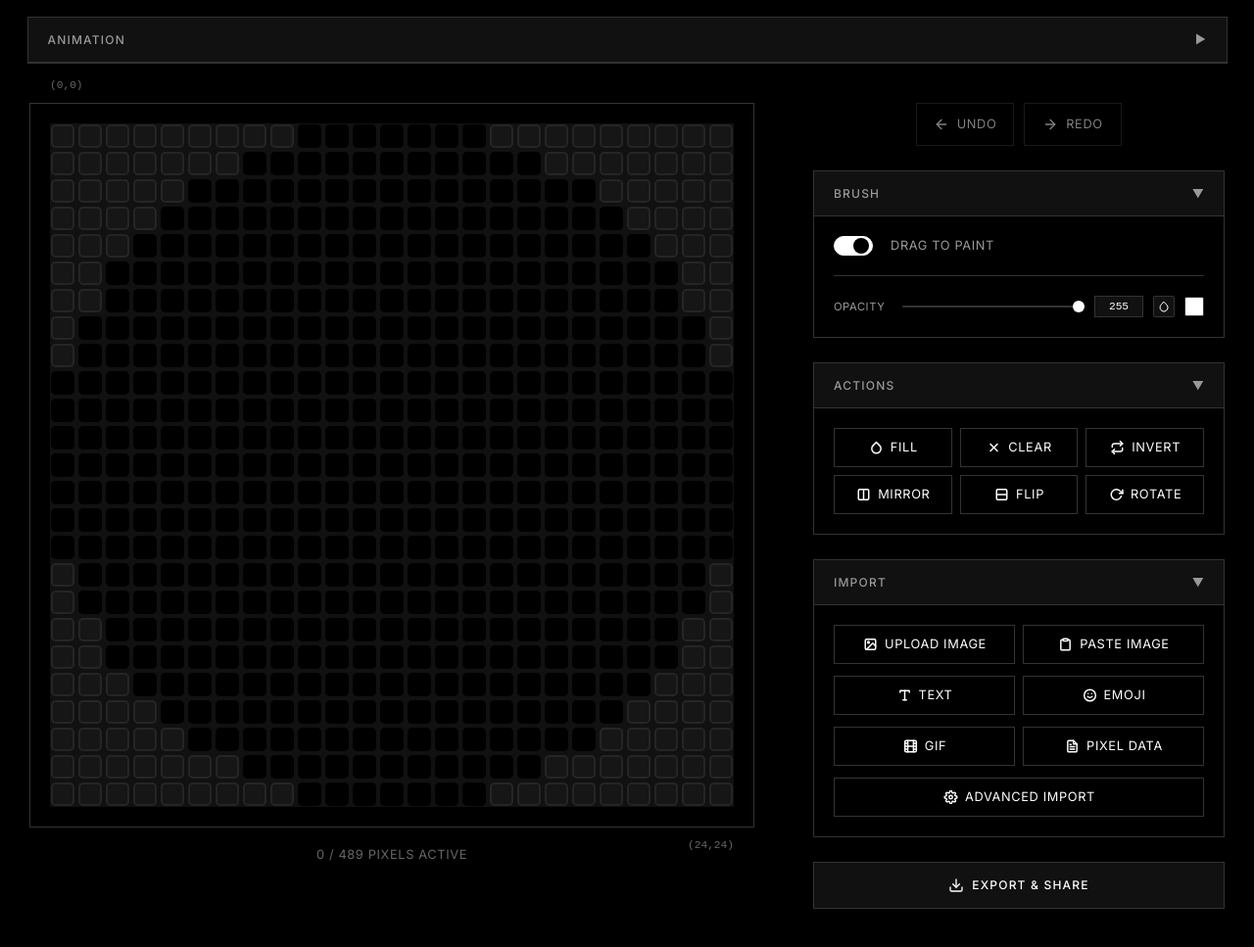
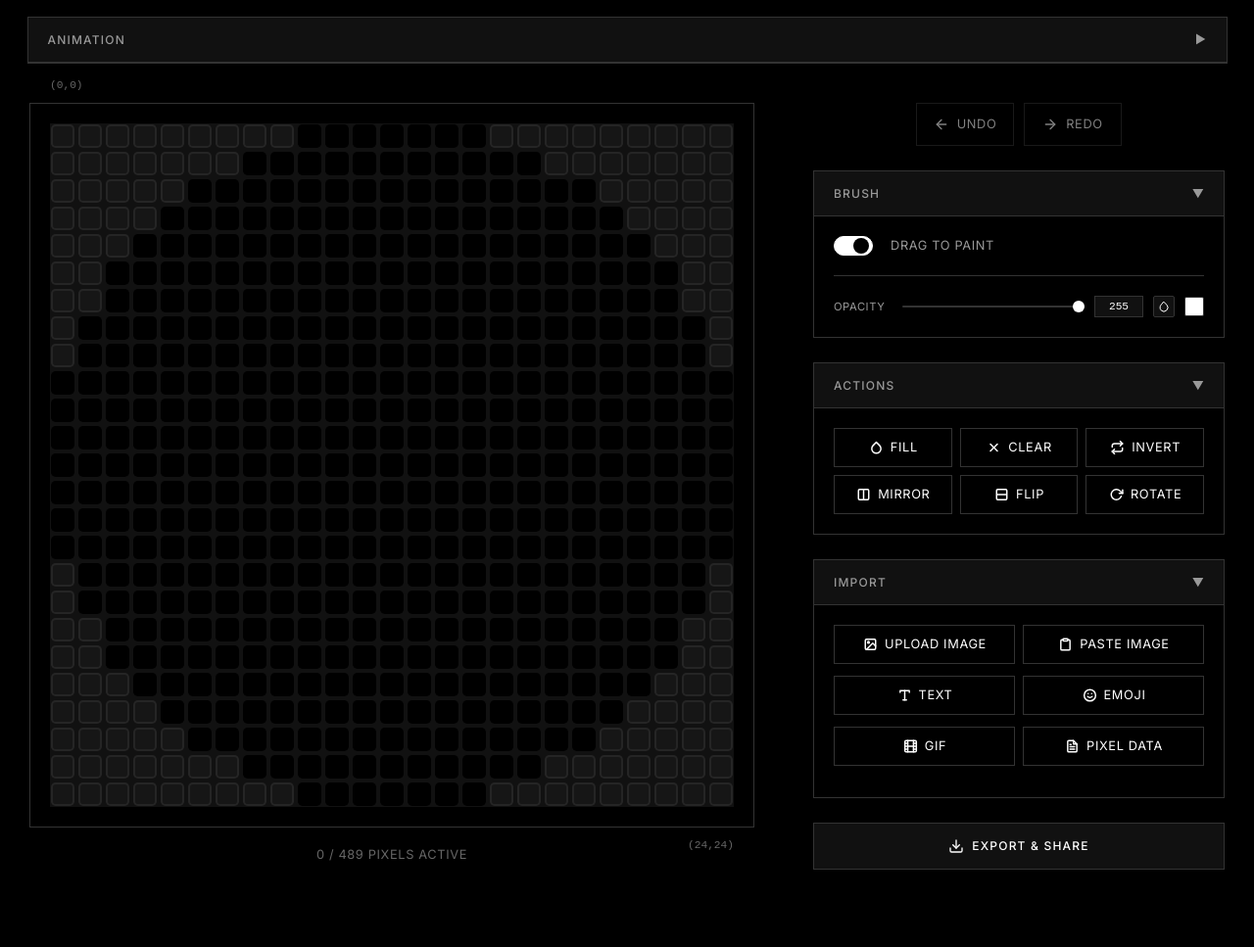
Before and after one commit to pauwma/GlyphMatrixPaint, a plain HTML site: page index.html in a window 1280 px wide. Shown: the part 101-1068 px from the top of the page at 98% size. Drawn offline with nearby package versions, Linux system fonts and the light colour scheme; a web font is replaced by a local one.

```diff
--- a/index.html
+++ b/index.html
@@ -196,7 +196,7 @@
                         </div>
 
                         <!-- Advanced Import Button -->
-                        <div class="action-row single last">
+                        <div class="action-row single last" style="display: none;">
                             <button class="btn primary action-btn" id="advancedImportBtn">
                                 <i data-feather="settings" class="btn-icon"></i>
                                 Advanced Import
```
